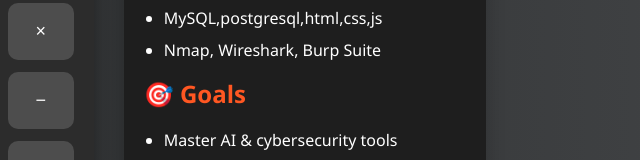
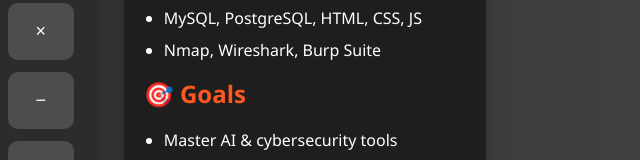
Before and after one commit to KALEESWARANS-CYBER00/WebCalculator, a plain HTML site: page index.html in a window 1280 px wide. Shown: the part 536-696 px from the top of the page, 520-1160 px from the left. Drawn offline with Linux system fonts and the light colour scheme.

Commit message:
updated keyDom

```diff
--- a/index.html
+++ b/index.html
@@ -1,4 +1,4 @@
-  <!-- @author:kaleeswaran.s -->
+<!-- @author:kaleeswaran.s -->
 <!DOCTYPE html>
 <html lang="en">
 <head>
@@ -9,7 +9,6 @@
 </head>
 <body>
   <div class="container">
-
     <div class="about-me">
       <h1>Hi, I'm Kaleeswaran 👋</h1>
       <p>
@@ -53,11 +52,11 @@
         <br>
         <h2>📚 Education</h2>
         <p>B.Sc. Cybersecurity @ Rathinam College</p>
-<br>
+        <br>
         <h2>🛠️ Skills</h2>
         <ul>
           <li>Python, Java, C, Bash</li>
-          <li>MySQL,postgresql,html,css,js</li>
+          <li>MySQL, PostgreSQL, HTML, CSS, JS</li>
           <li>Nmap, Wireshark, Burp Suite</li>
         </ul>
 
@@ -68,7 +67,6 @@
         </ul>
       </div>
     </div>
-
   </div>
 
   <script src="script.js"></script>
--- a/script.js
+++ b/script.js
@@ -12,7 +12,6 @@ function calculate() {
   try {
     const result = eval(document.getElementById('display').value);
     document.getElementById('display').value = result;
-    beepSound.play();
   } catch (e) {
     document.getElementById('display').value = 'Error';
   }
@@ -22,14 +21,21 @@ document.addEventListener('keydown', function (event) {
   const key = event.key;
   const display = document.getElementById('display');
 
+
   if ((key >= '0' && key <= '9') || ['+', '-', '*', '/', '.', '%', '(', ')'].includes(key)) {
     appendValue(key);
-  } else if (key === 'Enter') {
+  }
+
+  else if (key === 'Enter') {
     event.preventDefault();
     calculate();
-  } else if (key === 'Backspace') {
+  }
+
+  else if (key === 'Backspace') {
     display.value = display.value.slice(0, -1);
-  } else if (key === 'Escape') {
+  }
+
+  else if (key === 'Escape') {
     clearDisplay();
   }
 });
```
